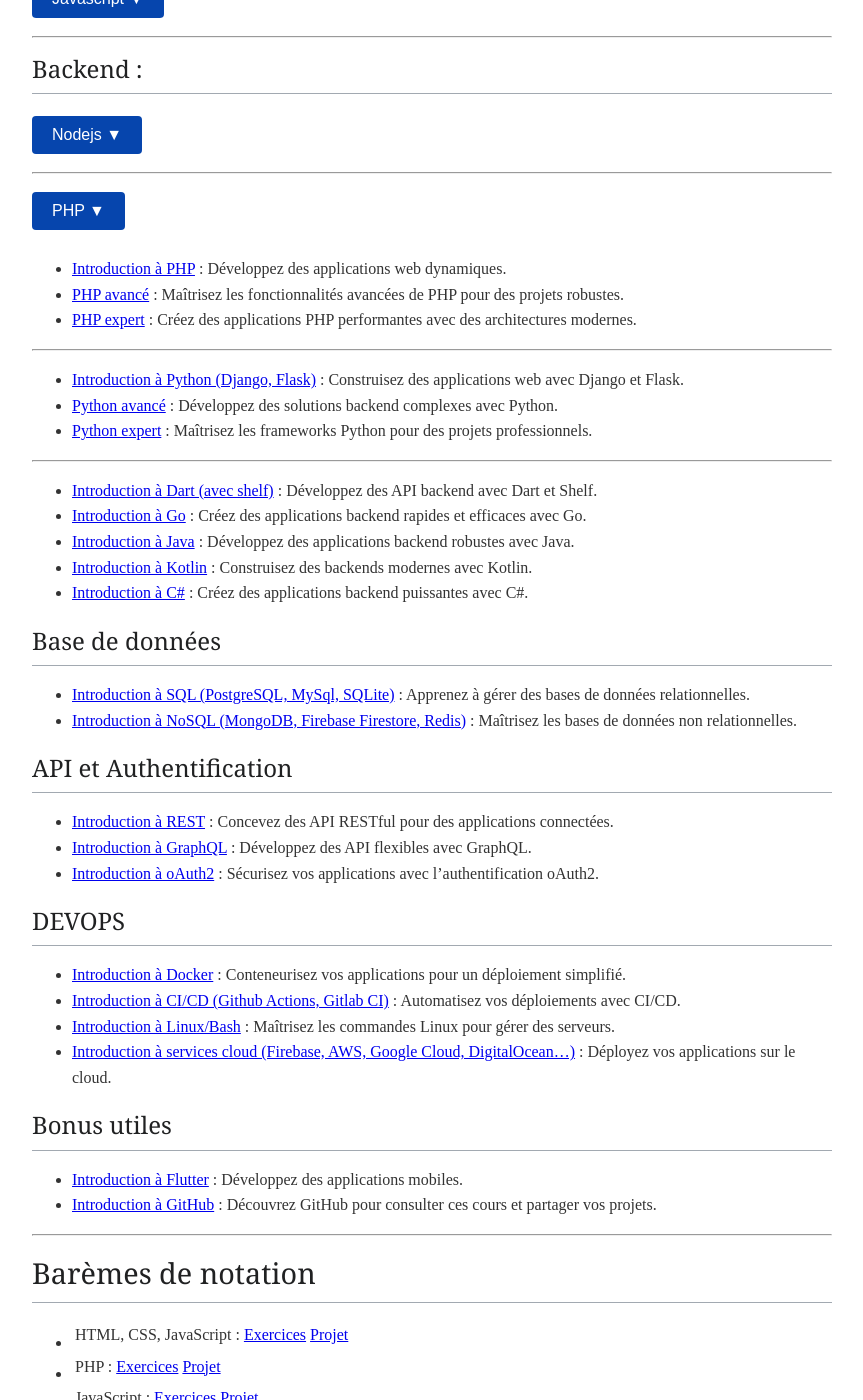
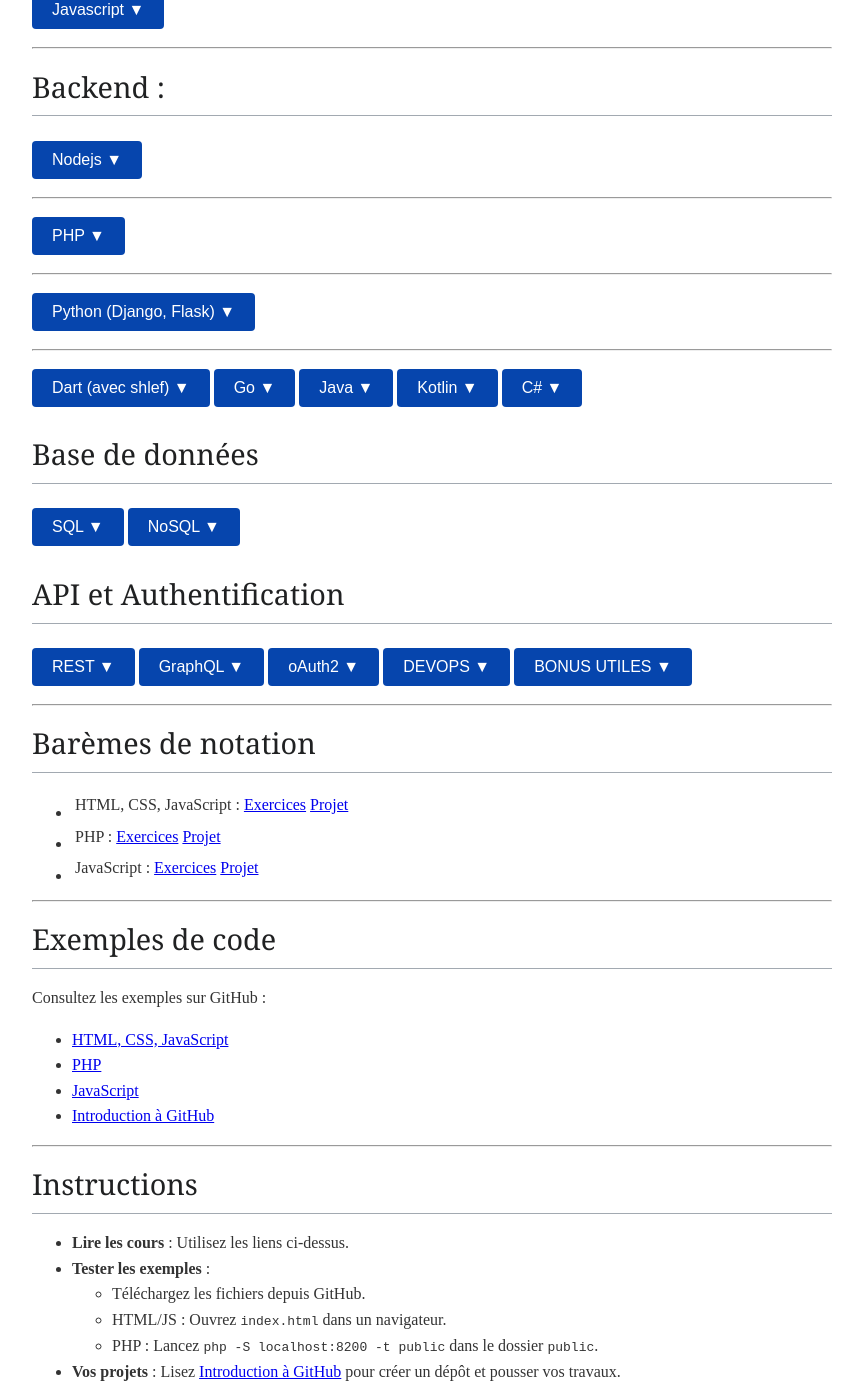
Before and after one commit to lakrim92/Cours_WebDevelopment, a Jekyll site: the page built from docs/index.md, in a window 1280 px wide and 1400 px high, scrolled down 492 px. Shown: the whole window, without its empty margins (208-1071 px from the left). Built offline with Jekyll 4.4.1, drawn with Linux system fonts in a browser that asks for light colours.

Commit message:
depot avec menu deroulant

```diff
--- a/docs/index.md
+++ b/docs/index.md
@@ -9,7 +9,7 @@
 
 ## Cours
 
-### Frontend :
+## Frontend :
 
 <div class="dropdown">
   <button class="dropbtn">HTML-CSS-JS ▼</button>
@@ -45,7 +45,7 @@
 
 ---
 
-### Backend :
+## Backend :
 
 <div class="dropdown">
   <button class="dropbtn">Nodejs ▼</button>
@@ -67,46 +67,130 @@
   </div>
 </div>
 
-- [Introduction à PHP](./php.md) : Développez des applications web dynamiques.
-- [PHP avancé](./php-advanced.md) : Maîtrisez les fonctionnalités avancées de PHP pour des projets robustes.
-- [PHP expert](./php-expert.md) : Créez des applications PHP performantes avec des architectures modernes.
+---
+
+<div class="dropdown">
+  <button class="dropbtn">Python (Django, Flask) ▼</button>
+  <div class="dropdown-content">
+    <a href="{{ site.baseurl }}">Introduction à Python</a>
+    <a href="{{ site.baseurl }}">Python avancé</a>
+    <a href="{{ site.baseurl }}">Python expert</a>
+  </div>
+</div>
 
 ---
 
-- [Introduction à Python (Django, Flask)](./python.md) : Construisez des applications web avec Django et Flask.
-- [Python avancé](./python-advanced.md) : Développez des solutions backend complexes avec Python.
-- [Python expert](./python-expert.md) : Maîtrisez les frameworks Python pour des projets professionnels.
+<div class="dropdown">
+  <button class="dropbtn">Dart (avec shlef) ▼</button>
+  <div class="dropdown-content">
+    <a href="{{ site.baseurl }}/dartbend.md">Introduction à Dart</a>
+    <a href="{{ site.baseurl }}">Dart avancé</a>
+    <a href="{{ site.baseurl }}">Dart expert</a>
+  </div>
+</div>
 
----
+<div class="dropdown">
+  <button class="dropbtn">Go ▼</button>
+  <div class="dropdown-content">
+    <a href="{{ site.baseurl }}/go.md">Introduction à Go</a>
+    <a href="{{ site.baseurl }}">Go avancé</a>
+    <a href="{{ site.baseurl }}">Go expert</a>
+  </div>
+</div>
 
-- [Introduction à Dart (avec shelf)](./dartbend.md) : Développez des API backend avec Dart et Shelf.
-- [Introduction à Go](./go.md) : Créez des applications backend rapides et efficaces avec Go.
-- [Introduction à Java](./java.md) : Développez des applications backend robustes avec Java.
-- [Introduction à Kotlin](./Kotlin.md) : Construisez des backends modernes avec Kotlin.
-- [Introduction à C#](./c.md) : Créez des applications backend puissantes avec C#.
+<div class="dropdown">
+  <button class="dropbtn">Java ▼</button>
+  <div class="dropdown-content">
+    <a href="{{ site.baseurl }}/java.md">Introduction à Java</a>
+    <a href="{{ site.baseurl }}">Java avancé</a>
+    <a href="{{ site.baseurl }}">Java expert</a>
+  </div>
+</div>
 
-### Base de données
+<div class="dropdown">
+  <button class="dropbtn">Kotlin ▼</button>
+  <div class="dropdown-content">
+    <a href="{{ site.baseurl }}/kotlin.md">Introduction à Kotlin</a>
+    <a href="{{ site.baseurl }}">Kotlin avancé</a>
+    <a href="{{ site.baseurl }}">Kotlin expert</a>
+  </div>
+</div>
 
-- [Introduction à SQL (PostgreSQL, MySql, SQLite)](./sql.md) : Apprenez à gérer des bases de données relationnelles.
-- [Introduction à NoSQL (MongoDB, Firebase Firestore, Redis)](./nosql.md) : Maîtrisez les bases de données non relationnelles.
+<div class="dropdown">
+  <button class="dropbtn">C# ▼</button>
+  <div class="dropdown-content">
+    <a href="{{ site.baseurl }}/c.md">Introduction à C#</a>
+    <a href="{{ site.baseurl }}">C# avancé</a>
+    <a href="{{ site.baseurl }}">C# expert</a>
+  </div>
+</div>
 
-### API et Authentification
+## Base de données
 
-- [Introduction à REST](./rest.md) : Concevez des API RESTful pour des applications connectées.
-- [Introduction à GraphQL](./graphql.md) : Développez des API flexibles avec GraphQL.
-- [Introduction à oAuth2](./oauth2.md) : Sécurisez vos applications avec l’authentification oAuth2.
+<div class="dropdown">
+  <button class="dropbtn">SQL ▼</button>
+  <div class="dropdown-content">
+    <a href="{{ site.baseurl }}/sql.html">Introduction SQL (PostgreSQL, MySql, SQLite)</a>
+    <a href="{{ site.baseurl }}">SQL (PostgreSQL, MySql, SQLite) avancé</a>
+    <a href="{{ site.baseurl }}">SQL (PostgreSQL, MySql, SQLite) expert</a>
+  </div>
+</div>
 
-### DEVOPS
+<div class="dropdown">
+  <button class="dropbtn">NoSQL ▼</button>
+  <div class="dropdown-content">
+    <a href="{{ site.baseurl }}/nosql.html">Introduction à NoSQL (MongoDB, Firebase Firestore, Redis)</a>
+    <a href="{{ site.baseurl }}">NoSQL (MongoDB, Firebase Firestore, Redis) avancé</a>
+    <a href="{{ site.baseurl }}">NoSQL (MongoDB, Firebase Firestore, Redis) expert</a>
+  </div>
+</div>
 
-- [Introduction à Docker](./docker.md) : Conteneurisez vos applications pour un déploiement simplifié.
-- [Introduction à CI/CD (Github Actions, Gitlab CI)](./ci-cd.md) : Automatisez vos déploiements avec CI/CD.
-- [Introduction à Linux/Bash](./linux.md) : Maîtrisez les commandes Linux pour gérer des serveurs.
-- [Introduction à services cloud (Firebase, AWS, Google Cloud, DigitalOcean...)](./cloud.md) : Déployez vos applications sur le cloud.
+## API et Authentification
 
-### Bonus utiles
+<div class="dropdown">
+  <button class="dropbtn">REST ▼</button>
+  <div class="dropdown-content">
+    <a href="{{ site.baseurl }}/rest.html">Introduction à REST</a>
+    <a href="{{ site.baseurl }}">REST avancé</a>
+    <a href="{{ site.baseurl }}">REST expert</a>
+  </div>
+</div>
 
-- [Introduction à Flutter](./flutter.md) : Développez des applications mobiles.
-- [Introduction à GitHub](./github-intro.md) : Découvrez GitHub pour consulter ces cours et partager vos projets.
+<div class="dropdown">
+  <button class="dropbtn">GraphQL ▼</button>
+  <div class="dropdown-content">
+    <a href="{{ site.baseurl }}/graphql.html">Introduction à GrahQL</a>
+    <a href="{{ site.baseurl }}">GraphQL avancé</a>
+    <a href="{{ site.baseurl }}">GraphQL expert</a>
+  </div>
+</div>
+
+<div class="dropdown">
+  <button class="dropbtn">oAuth2 ▼</button>
+  <div class="dropdown-content">
+    <a href="{{ site.baseurl }}/oauth2.html">Introduction à oAuth2</a>
+    <a href="{{ site.baseurl }}">oAuth2 avancé</a>
+    <a href="{{ site.baseurl }}">oAuth2 expert</a>
+  </div>
+</div>
+
+<div class="dropdown">
+  <button class="dropbtn">DEVOPS ▼</button>
+  <div class="dropdown-content">
+    <a href="{{ site.baseurl }}/docker.html">Introduction Docker</a>
+    <a href="{{ site.baseurl }}/ci-cd.html">Introduction CI/CD (Github Actions, Gitlab CI)</a>
+    <a href="{{ site.baseurl }}/linux.html">Introduction à Linux/Bash</a>
+    <a href="{{ site.baseurl }}/cloud.html">Introduction à services cloud (Firebase, AWS, Google Cloud, DigitalOcean...)</a>
+  </div>
+</div>
+
+<div class="dropdown">
+  <button class="dropbtn">BONUS UTILES ▼</button>
+  <div class="dropdown-content">
+    <a href="{{ site.baseurl }}/flutter.html">Introduction à flutter</a>
+    <a href="{{ site.baseurl }}">Introduction à GitHub</a>
+  </div>
+</div>
 
 ---
 
@@ -136,10 +220,10 @@
   - Téléchargez les fichiers depuis GitHub.
   - HTML/JS : Ouvrez `index.html` dans un navigateur.
   - PHP : Lancez `php -S localhost:8200 -t public` dans le dossier `public`.
-- **Vos projets** : Lisez [Introduction à GitHub](./github-intro.md) pour créer un dépôt et pousser vos travaux.
+- **Vos projets** : Lisez [Introduction à GitHub]({{ site.baseurl }}/github-intro.html) pour créer un dépôt et pousser vos travaux.
 
 ---
 
 ## Contact
 
-Posez vos questions ! [Contact](contact.md)
+Posez vos questions ! [Contact]({{ site.baseurl }}/contact.html)
```
Also changed, not shown: 2 other files.
